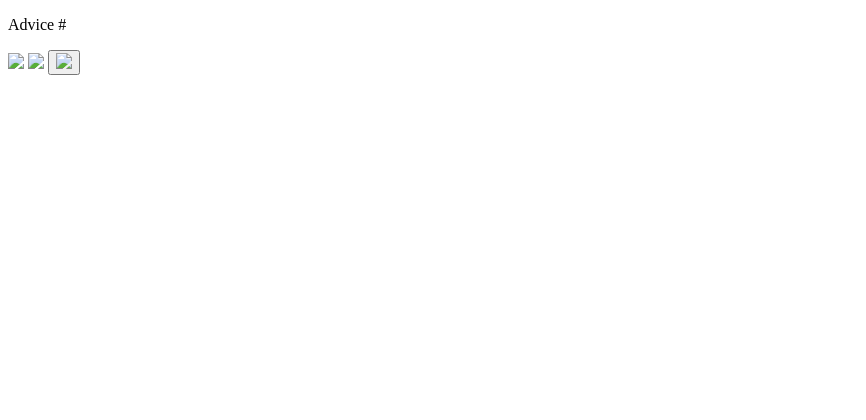
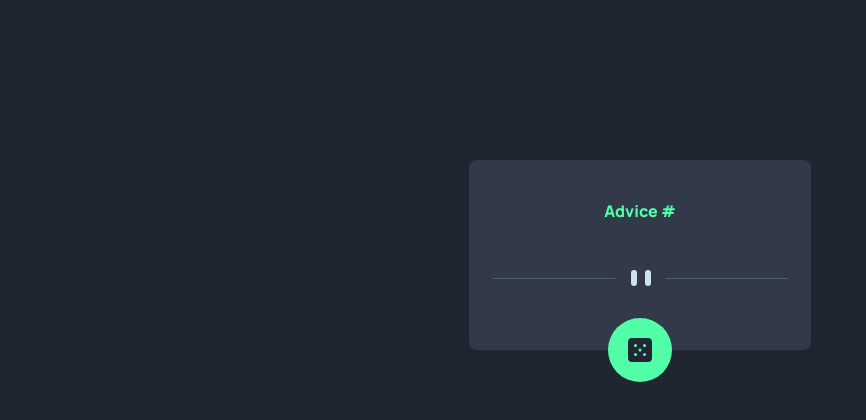
Before and after one commit to ADRIANTEJA/advice-generator-app-main, a plain HTML site: page index.html in a window 1280 px wide. Shown: the whole page, without its empty margins (0-866 px from the left). Drawn offline with Linux system fonts and the light colour scheme; the site is published under a folder, as on GitHub Pages, so addresses that start at the root find nothing.

Commit message:
-fixed a path error preveting the load of some files

```diff
--- a/index.html
+++ b/index.html
@@ -5,12 +5,12 @@
   <meta name="viewport" content="width=device-width, initial-scale=1.0">
 
   <link rel="icon" type="image/png" sizes="32x32" href="./images/favicon-32x32.png">
-  <link rel="stylesheet" href="/CSS/colorSheet.css">
-  <link rel="stylesheet" href="/CSS/fontSheet.css">
-  <link rel="stylesheet" href="/CSS/desktopSheet.css">
-  <link rel="stylesheet" href="/CSS/mobileSheet.css">
+  <link rel="stylesheet" href="CSS/colorSheet.css">
+  <link rel="stylesheet" href="CSS/fontSheet.css">
+  <link rel="stylesheet" href="CSS/desktopSheet.css">
+  <link rel="stylesheet" href="CSS/mobileSheet.css">
 
-  <script defer src="/JS/loadAdviceScript.js"></script>
+  <script defer src="JS/loadAdviceScript.js"></script>
 
   <title>Frontend Mentor | Advice generator app</title>
 </head>
@@ -20,11 +20,11 @@
 
     <p class="advice-id" advice-id>Advice #</p>
     <p class="advice" advice></p>
-    <img class="divider-mobile" src="/images/pattern-divider-mobile.svg">
-    <img class="divider-desktop" src="/images/pattern-divider-desktop.svg">
+    <img class="divider-mobile" src="images/pattern-divider-mobile.svg">
+    <img class="divider-desktop" src="images/pattern-divider-desktop.svg">
 
     <button class="generate-advice-button" generate-advice-button>
-      <img class="dice-icon" src="/images/icon-dice.svg">
+      <img class="dice-icon" src="images/icon-dice.svg">
     </button>
   </div>
 </body>
```
